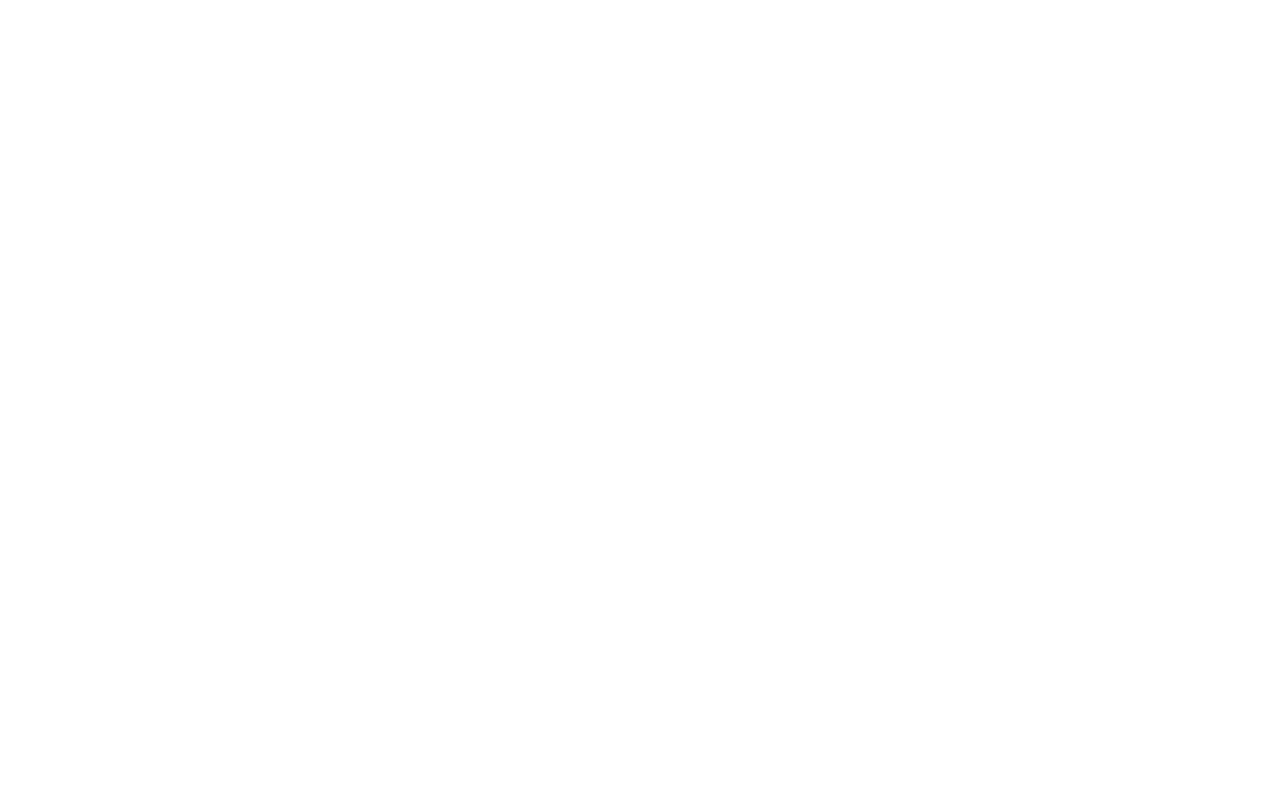
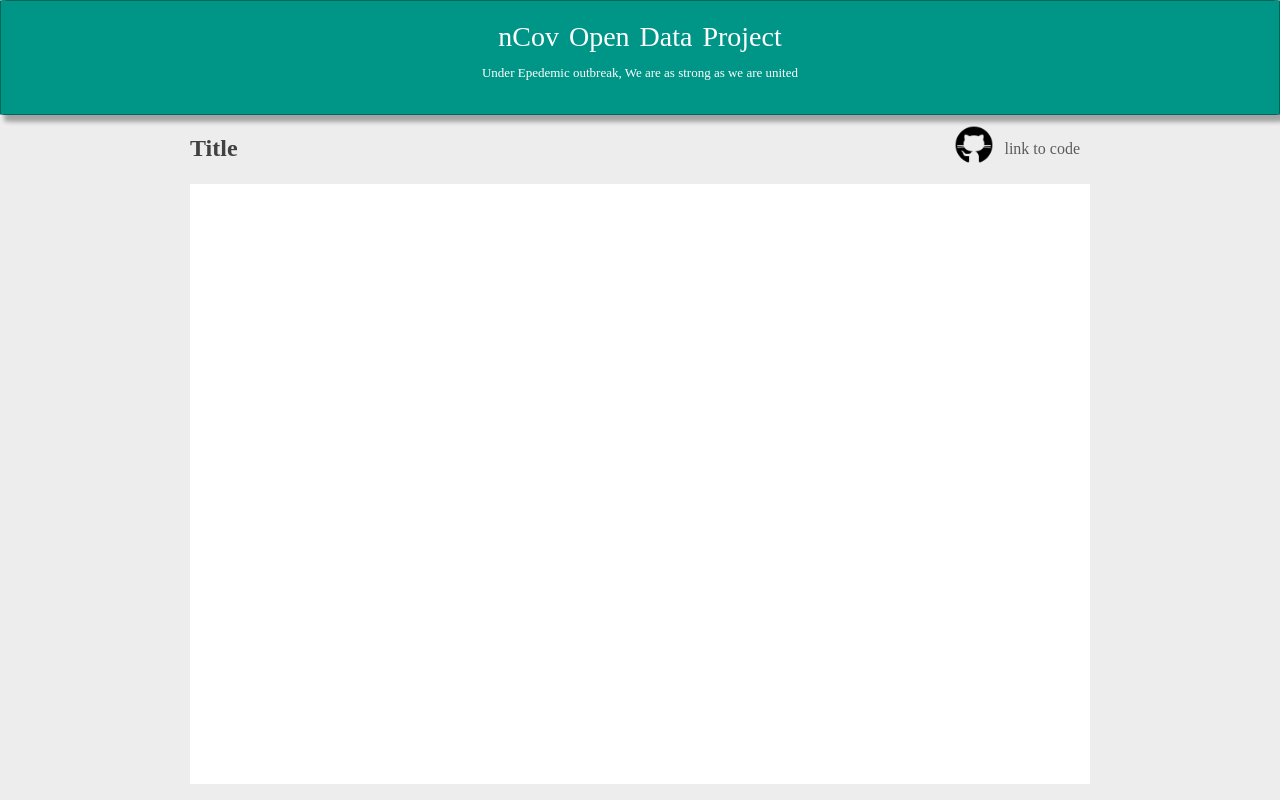
Before and after one commit to arrebole/glacierice, a Vue app in the folder theme/: page /models in a window 1280 px wide. Shown: the top 800 px of the page. Built offline with nearby package versions, Linux system fonts and the light colour scheme.

Commit message:
图标与详情页

```diff
--- a/theme/src/components/Bar.vue
+++ b/theme/src/components/Bar.vue
@@ -4,7 +4,9 @@
             <slot name="cover"></slot>
         </div>
         <div class="bar-text">
-            <h4>{{ title }}</h4>
+            <router-link :to="to">
+                <h4>{{ title }}</h4>
+            </router-link>
             <p>{{ content }}</p>
         </div>
         <img class="bar-log" src="../assets/github-logo.png"/>
@@ -14,7 +16,7 @@
 
 <script>
 export default {
-    props:["title", "content"]
+    props:["title", "content", "to"]
 }
 </script>
 
@@ -29,7 +31,6 @@ export default {
     border: 1px solid rgb(255, 255, 255);
 }
 .bar:hover{
-    cursor: pointer;
     border: 1px solid rgb(128, 50, 50);
 }
 
@@ -38,10 +39,17 @@ export default {
     padding: 20px 20px;
 
 }
-.bar-text > h4{
+.bar-text > a > h4{
     margin: 5px;
     color: rgb(65, 65, 65);
 }
+.bar-text > a{
+    text-decoration: none;
+}
+.bar-text > a:hover{
+    text-decoration: underline rgb(34, 22, 136);
+}
+
 .bar-text > p{
     margin: 5px;
     color: rgb(105, 105, 105);
--- a/theme/src/components/Piece.vue
+++ b/theme/src/components/Piece.vue
@@ -1,6 +1,8 @@
 <template>
     <div class="piece">
-        <h2>{{ title }}</h2>
+        <router-link :to="to">
+            <h2>{{ title }}</h2>
+        </router-link>
         <p>{{ content }}</p>
     </div>
 </template>
@@ -8,7 +10,7 @@
 
 <script>
 export default {
-    props:["title","content"]
+    props:["title","content","to"]
 }
 </script>
 
@@ -20,8 +22,15 @@ export default {
     padding: 60px 20px 10px 20px;
     margin: 5px;
 }
+.piece >a{
+    text-decoration: none;
+    color: rgb(34, 33, 33);
+}
+.piece >a:hover{
+    text-decoration: underline rgb(34, 22, 136);
+    color: rgb(43, 76, 226);
+}
 .piece:hover{
-    cursor: pointer;
     border: 1px solid rgb(13, 176, 197);
 }
 .piece > h2{
--- a/theme/src/components/Split.vue
+++ b/theme/src/components/Split.vue
@@ -1,6 +1,9 @@
 <template>
     <div class="split">
         <h2>{{ text }}</h2>
+        <div style="display:flex">
+            <slot name="githublink"></slot>
+        </div>
     </div>
 </template>
 
@@ -13,10 +16,13 @@ export default {
 
 
 <style lang="css" scoped>
+.split{
+    max-width: 900px;
+    margin: auto;
+    display: flex;
+    justify-content: space-between;
+}
 .split > h2 {
-    margin: 15px auto;
-    max-width: 900px;
-    text-indent: 10px;
     color: rgb(65, 65, 65);
 }
 </style>
--- a/theme/src/router/index.js
+++ b/theme/src/router/index.js
@@ -1,6 +1,8 @@
 import Vue from 'vue'
 import VueRouter from 'vue-router'
 import Home from '../views/Home.vue'
+import Content from '../views/Content.vue'
+import Refererence from '../views/Refererence.vue'
 
 Vue.use(VueRouter)
 
@@ -9,13 +11,46 @@ const routes = [
     path: '/',
     name: 'Home',
     component: Home
+  },
+  {
+    path: '/data-resource',
+    name: 'DataResource',
+    component: Content
+  },
+  {
+    path: '/open-data-api',
+    name: 'OpenDataAPI',
+    component: Content
+  },
+  {
+    path: '/contribute',
+    name: 'Contribute',
+    component: Content
+  },
+  {
+    path: '/crash-course',
+    name: 'CrashCourse',
+    component: Refererence
+  },
+  {
+    path: '/papers',
+    name: 'Papers',
+    component: Refererence
+  },
+  {
+    path: '/models',
+    name: 'Models',
+    component: Refererence
   }
 ]
 
 const router = new VueRouter({
   mode: 'history',
   base: process.env.BASE_URL,
-  routes
+  routes,
+  scrollBehavior () {
+    return { x: 0, y: 0 }
+  }
 })
 
 export default router
--- /dev/null
+++ b/theme/src/views/Content.vue
@@ -0,0 +1,52 @@
+<template>
+    <div class="content-page">
+        <Banner></Banner>
+        <Split :text="title"></Split>
+        <article class="min-height10">
+            <section class="conter min-height6 bg-white max-with9"></section>
+        </article>
+        <Footer></Footer>
+    </div>
+</template>
+
+
+<script>
+import Banner from "../components/Banner.vue";
+import Split from "../components/Split.vue";
+import Footer from "../components/Footer.vue";
+
+export default {
+    name:"Content",
+    data(){
+        return {
+            title:"Title"
+        }
+    },
+    components:{
+        Banner,
+        Split,
+        Footer,
+    }
+}
+</script>
+
+<style scoped>
+.content-page{
+    background-color: #ededed;
+}
+.min-height10{
+    min-height: 800px;
+}
+.conter{
+    margin: auto;
+}
+.min-height6{
+    min-height: 600px;
+}
+.bg-white{
+    background-color: #fff;
+}
+.max-with9{
+    max-width: 900px;
+}
+</style>
--- a/theme/src/views/Home.vue
+++ b/theme/src/views/Home.vue
@@ -5,18 +5,18 @@
 
     <Split text="Export Data"></Split>
     <div class="export-data">
-      <Piece title="Data Resource" content="Secondary line text Lorem ipsum dolor sit amet, consectetur adipiscing elit. Nam massa quam."></Piece>
-      <Piece title="Open Data API" content="Secondary line text Lorem ipsum dolor sit amet, consectetur adipiscing elit. Nam massa quam."></Piece>
-      <Piece title="Contribute" content="Share your own work with us on Github. Include but not limited to data, model, code and wikis."></Piece>
+      <Piece to="data-resource" title="Data Resource" content="Secondary line text Lorem ipsum dolor sit amet, consectetur adipiscing elit. Nam massa quam."></Piece>
+      <Piece to="open-data-api" title="Open Data API" content="Secondary line text Lorem ipsum dolor sit amet, consectetur adipiscing elit. Nam massa quam."></Piece>
+      <Piece to="contribute" title="Contribute" content="Share your own work with us on Github. Include but not limited to data, model, code and wikis."></Piece>
     </div>
 
     <Split text="Papers and Wiki"></Split>
     <div class="center">
-        <Bar title="Crash Course" content="course for epidemic modeling">
+        <Bar to="crash-course" title="Crash Course" content="course for epidemic modeling">
           <template v-slot:cover><img class="bar-cover" src="../assets/crash-course.png"/></template>
         </Bar>
 
-        <Bar title="Papers" content="Collection of recent research">
+        <Bar to="papers" title="Papers" content="Collection of recent research">
           <template v-slot:cover><img class="bar-cover" src="../assets/paper.png" /></template>
         </Bar>
     </div>
@@ -24,7 +24,7 @@
 
     <Split text="Write Your Own Models"></Split>
     <div class="center">
-      <Bar title="Models of the Day" content="R, Jupyter Notebook, Python">
+      <Bar to="models" title="Models of the Day" content="R, Jupyter Notebook, Python">
         <template v-slot:cover><img class="bar-cover" src="../assets/math.png"/></template>
       </Bar>
     </div>
@@ -55,6 +55,12 @@ import Bar from "../components/Bar.vue";
 
 export default {
   name: "Home",
+  methods:{
+    jump(e,a){
+      console.log(e,a)
+    }
+
+  },
   components: {
     Banner,
     Split,
--- /dev/null
+++ b/theme/src/views/Refererence.vue
@@ -0,0 +1,73 @@
+<template>
+    <div class="refererence-page">
+        <Banner></Banner>
+        <Split :text="title">
+            <template v-slot:githublink>
+                <img class="link-img" src="../assets/github-link.png"/>
+                <a class="link-code" href="#">link to code</a>
+            </template>
+        </Split>
+        <article class="min-height10">
+            <section class="conter min-height6 bg-white max-with9"></section>
+        </article>
+        <Footer></Footer>
+    </div>
+</template>
+
+
+<script>
+import Banner from "../components/Banner.vue";
+import Split from "../components/Split.vue";
+import Footer from "../components/Footer.vue";
+
+export default {
+    name:"Refererence",
+    data(){
+        return {
+            title:"Title"
+        }
+    },
+    components:{
+        Banner,
+        Split,
+        Footer,
+    }
+}
+</script>
+
+<style scoped>
+.refererence-page{
+    background-color: #ededed;
+}
+.min-height10{
+    min-height: 800px;
+}
+.conter{
+    margin: auto;
+}
+.min-height6{
+    min-height: 600px;
+}
+.bg-white{
+    background-color: #fff;
+}
+.max-with9{
+    max-width: 900px;
+}
+.link-code{
+    display: inline-block;
+    text-decoration: none;
+    font-size: 16px;
+    margin: 25px 10px;
+    color: rgb(92, 92, 92);
+}
+.link-code:hover{
+    color: rgb(58, 119, 211);
+}
+.link-img{
+    width: 40px;
+    height: 40px;
+    display: inline-block;
+    margin: 10px 0px;
+}
+</style>
```
Also changed, not shown: theme/src/assets/github-link.png (added), 1 other file (tests, documents, lock files or other folders).
